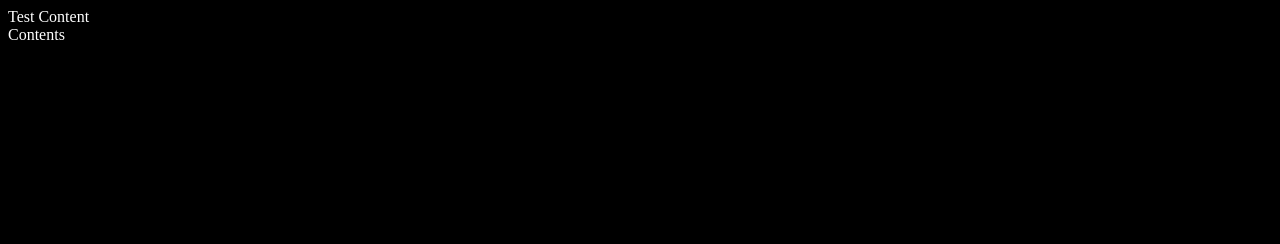
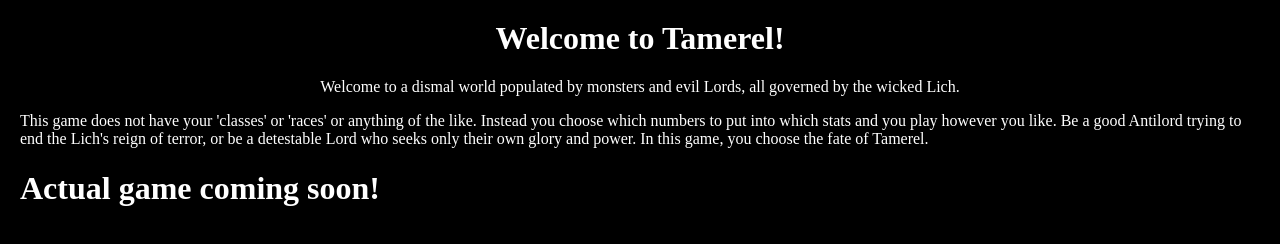
Before and after one commit to MCS-Kaijin/tamerel, a plain HTML site: page webpage/index.html in a window 1280 px wide. Drawn offline with Linux system fonts and the light colour scheme.

Commit message:
Added more to the webpage. A good enough skeleton

```diff
--- a/webpage/index.html
+++ b/webpage/index.html
@@ -5,12 +5,9 @@
 		<link rel="stylesheet" type="text/css" href="main.css"/>
 	</head>
 	<body>
-		Test Content
-		<div class="box">
-			<div class="header">Contents</div>
-			<div class="contents">
-				words
-			</div>
-		</div>
+		<h1 class="centered">Welcome to Tamerel!</h1>
+		<p class="centered">Welcome to a dismal world populated by monsters and evil Lords, all governed by the wicked Lich.</p>
+		<p>This game does not have your 'classes' or 'races' or anything of the like. Instead you choose which numbers to put into which stats and you play however you like. Be a good Antilord trying to end the Lich's reign of terror, or be a detestable Lord who seeks only their own glory and power. In this game, you choose the fate of Tamerel.</p>
+		<h1>Actual game coming soon!</h1>
 	</body>
 </html>
--- a/webpage/main.css
+++ b/webpage/main.css
@@ -1,14 +1,9 @@
-body{
+body {
 	background-color: #000000;
-	color: #FFFFFF
+	color: #FFFFFF;
+	margin: 20px
 }
 
-.box{
+.centered {
+	text-align: center
 }
-
-.header{
-}
-
-.contents{
-	display: none
-}
```
